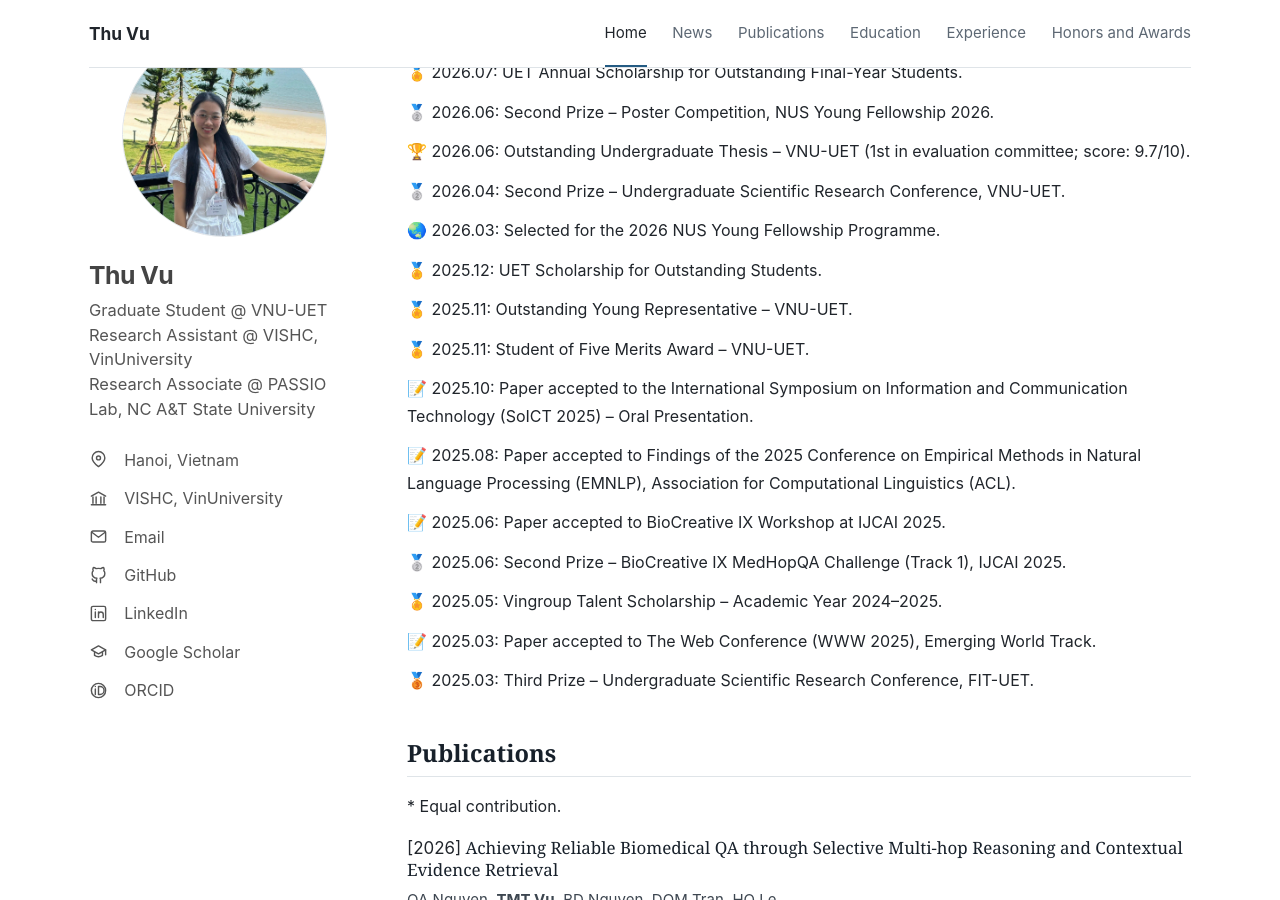
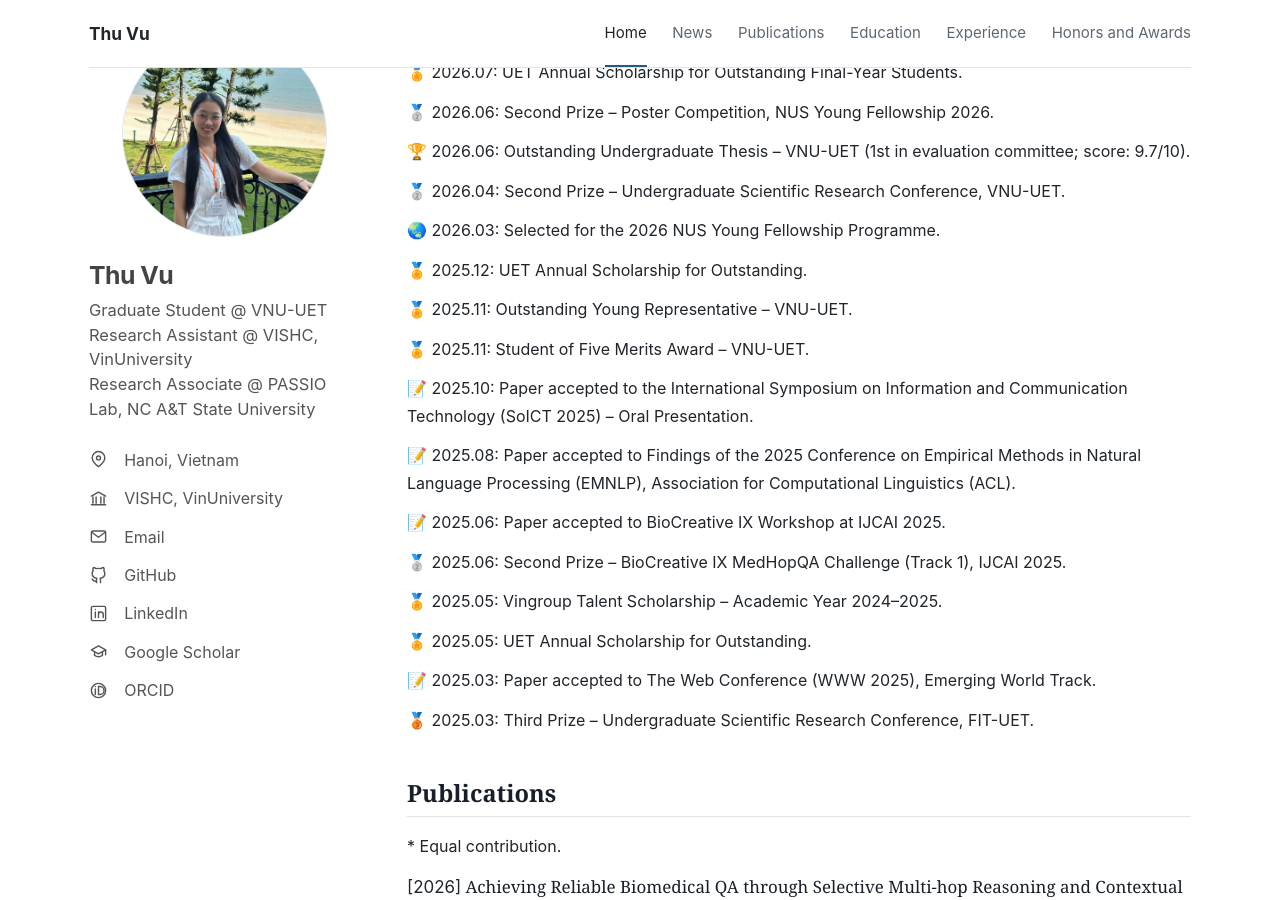
Before and after one commit to ThiMinhThuVu/ThiMinhThuVu.github.io, a Jekyll site: the page built from index.md, in a window 1280 px wide and 900 px high, scrolled down 879 px. Built offline with Jekyll 4.4.1, drawn with Linux system fonts in a browser that asks for light colours.

Commit message:
Update UET scholarship news

```diff
--- a/_data/news.yml
+++ b/_data/news.yml
@@ -38,7 +38,7 @@
 
 - date: "2025.12"
   icon: "🏅"
-  text: "UET Scholarship for Outstanding Students."
+  text: "UET Annual Scholarship for Outstanding."
 
 - date: "2025.11"
   icon: "🏅"
@@ -67,6 +67,10 @@
 - date: "2025.05"
   icon: "🏅"
   text: "Vingroup Talent Scholarship – Academic Year 2024–2025."
+
+- date: "2025.05"
+  icon: "🏅"
+  text: "UET Annual Scholarship for Outstanding."
 
 - date: "2025.03"
   icon: "📝"
```
